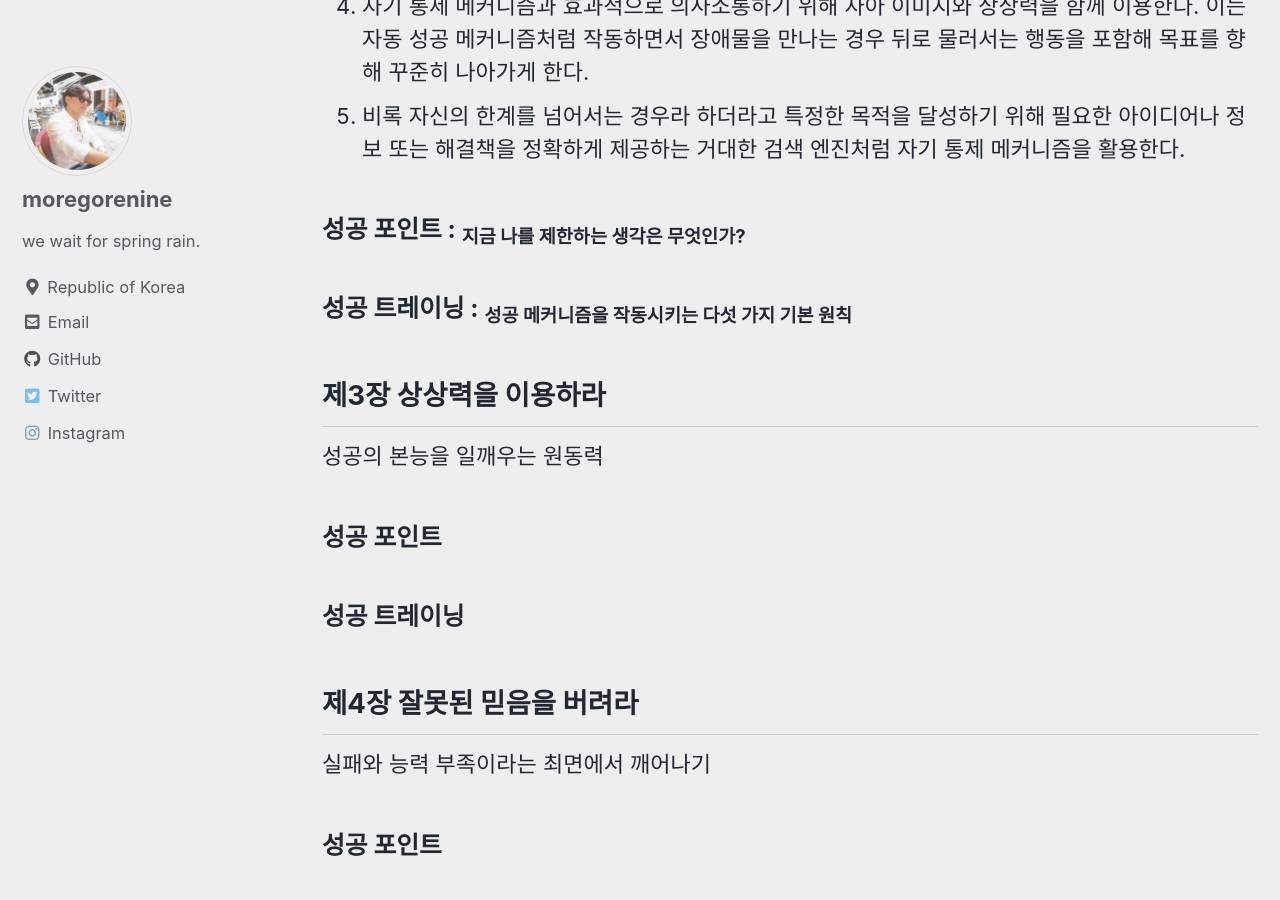
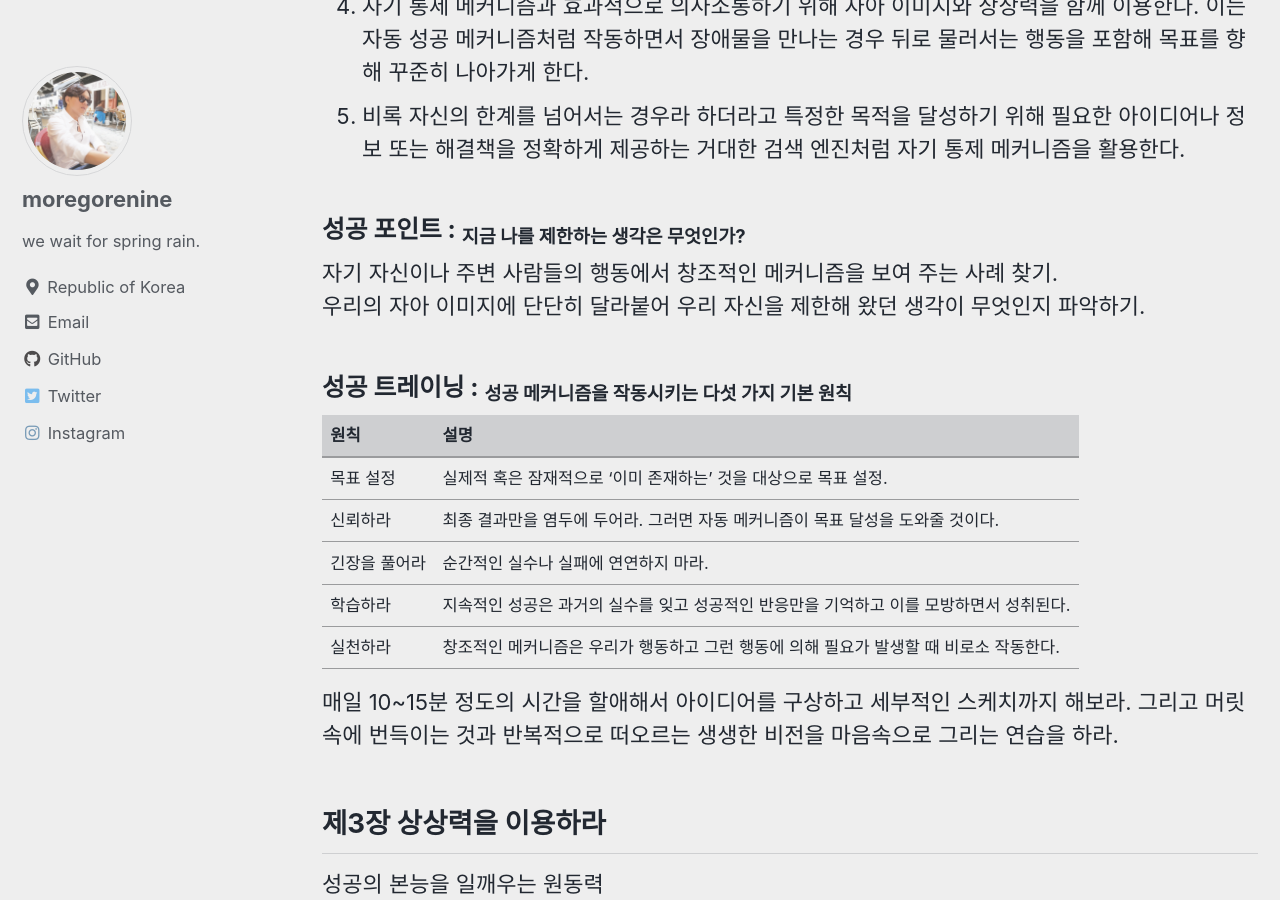
Before and after one commit to moregorenine/moregorenine.github.io, a Jekyll site: the page built from _posts/book/2024-06-22-psycho-cybernetics.md, in a window 1280 px wide and 900 px high, scrolled down 8294 px. Built offline with Jekyll 4.4.1, drawn with Linux system fonts in a browser that asks for light colours; cached includes are drawn as plain includes; comment, search, counter and statistics services are not loaded; some of the changed text lies outside the part shown.

Commit message:
update 맥스웰 몰츠

```diff
--- a/_posts/book/2024-06-22-psycho-cybernetics.md
+++ b/_posts/book/2024-06-22-psycho-cybernetics.md
@@ -67,7 +67,7 @@ toc_sticky: true
 
 ## 제1장 자아 이미지부터 바꿔라 <sub>(자신의 한계를 뛰어넘는 가장 강력한 무기)</sub>
 
-> 현재의 처지에 굴하지 않고, 그보다 훨씬 나은 뭣이 자기 안에 숨겨져 있다고 믿는 사람들의 성취보다 더 훌륭한 것은 없다.
+> 현재의 처지에 굴하지 않고, 그보다 훨씬 나은 무엇이 자기 안에 숨겨져 있다고 믿는 사람들의 성취보다 더 훌륭한 것은 없다.
 
 <cite>브루스 바튼(Bruce Barton)</cite>
 
@@ -109,11 +109,11 @@ toc_sticky: true
 
 생명을 지닌 모든 존재는 신이 부여한 일종의 자동 유도 시스템<sub>automatic guidance system</sub> 또는 목표 달성 장치를 가지고 있다.
 
-인간은 단순한 동물들의 '생존 목표' 그 이상을 추구한다. 이른바 인간의 성공 메커니즘<sub>Succcess Mechanism</sub>은 동물보다 범위가 훨씬 넓다.
+인간은 단순한 동물들의 '생존 목표' 그 이상을 추구한다. 이른바 인간의 성공 메커니즘<sub>Success Mechanism</sub>은 동물보다 범위가 훨씬 넓다.
 
 ### 상상력, 성공 메커니즘을 작동시키는 방아쇠
 
-동물들은 목표를 선택할 수 없다. 그들의 목표인 자기 보존과 번식은 이미 정해진 것이다. 즉, 동물들의 성공 메커니즘은 우리가 '본능'이라고 부르를 목표 이미지로 제한되어 있다. 반면에 인간은 동물에게 없는 것이 있다. 바로 창조저긴 상상력이다.
+동물들은 목표를 선택할 수 없다. 그들의 목표인 자기 보존과 번식은 이미 정해진 것이다. 즉, 동물들의 성공 메커니즘은 우리가 '본능'이라고 부르는 목표 이미지로 제한되어 있다. 반면에 인간은 동물에게 없는 것이 있다. 바로 창조적인 상상력이다.
 
 그런데 많은 사람들이 이렇듯 뚜렷한 목적을 가지고 상상력을 사용하면 어떤 일도 가능하다는 사실을 외면하고 백일몽이나 환상에 자신의 상상력을 낭비한다. 분산되어 내리쬐는 태양 빛은 단지 따뜻한 온기지만, 돋보기를 이용해 빛을 한 방향으로 모으면 불이 붙는다.
 
@@ -145,7 +145,20 @@ toc_sticky: true
 
 ### 성공 포인트 : <sub>지금 나를 제한하는 생각은 무엇인가?</sub>
 
+자기 자신이나 주변 사람들의 행동에서 창조적인 메커니즘을 보여 주는 사례 찾기.
+우리의 자아 이미지에 단단히 달라붙어 우리 자신을 제한해 왔던 생각이 무엇인지 파악하기.
+
 ### 성공 트레이닝 : <sub>성공 메커니즘을 작동시키는 다섯 가지 기본 원칙</sub>
+
+| 원칙          | 설명                                                                                    |
+| :------------ | :-------------------------------------------------------------------------------------- |
+| 목표 설정     | 실제적 혹은 잠재적으로 '이미 존재하는' 것을 대상으로 목표 설정.                         |
+| 신뢰하라      | 최종 결과만을 염두에 두어라. 그러면 자동 메커니즘이 목표 달성을 도와줄 것이다.          |
+| 긴장을 풀어라 | 순간적인 실수나 실패에 연연하지 마라.                                                   |
+| 학습하라      | 지속적인 성공은 과거의 실수를 잊고 성공적인 반응만을 기억하고 이를 모방하면서 성취된다. |
+| 실천하라      | 창조적인 메커니즘은 우리가 행동하고 그런 행동에 의해 필요가 발생할 때 비로소 작동한다.  |
+
+매일 10~15분 정도의 시간을 할애해서 아이디어를 구상하고 세부적인 스케치까지 해보라. 그리고 머릿속에 번득이는 것과 반복적으로 떠오르는 생생한 비전을 마음속으로 그리는 연습을 하라.
 
 ## 제3장 상상력을 이용하라
 
```
